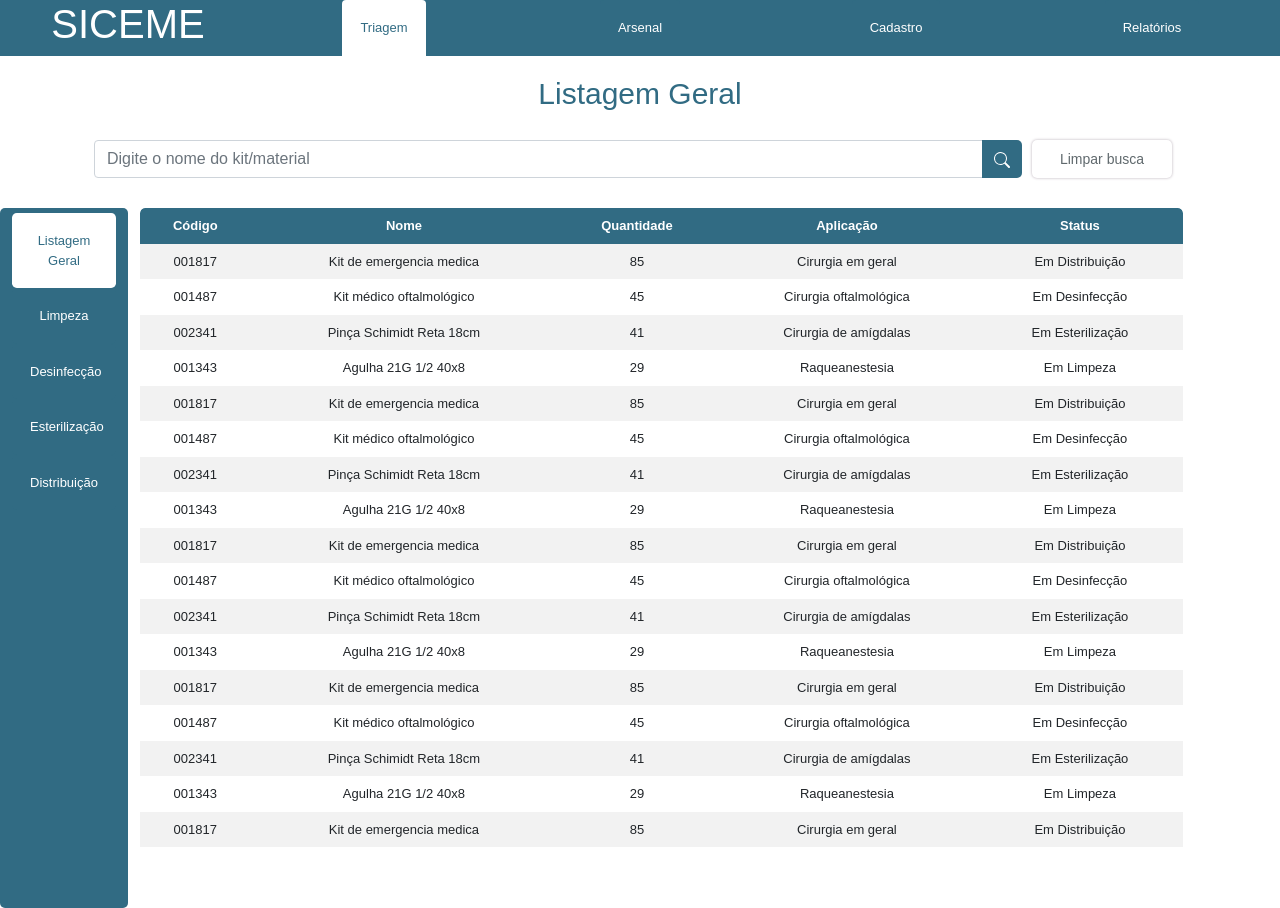
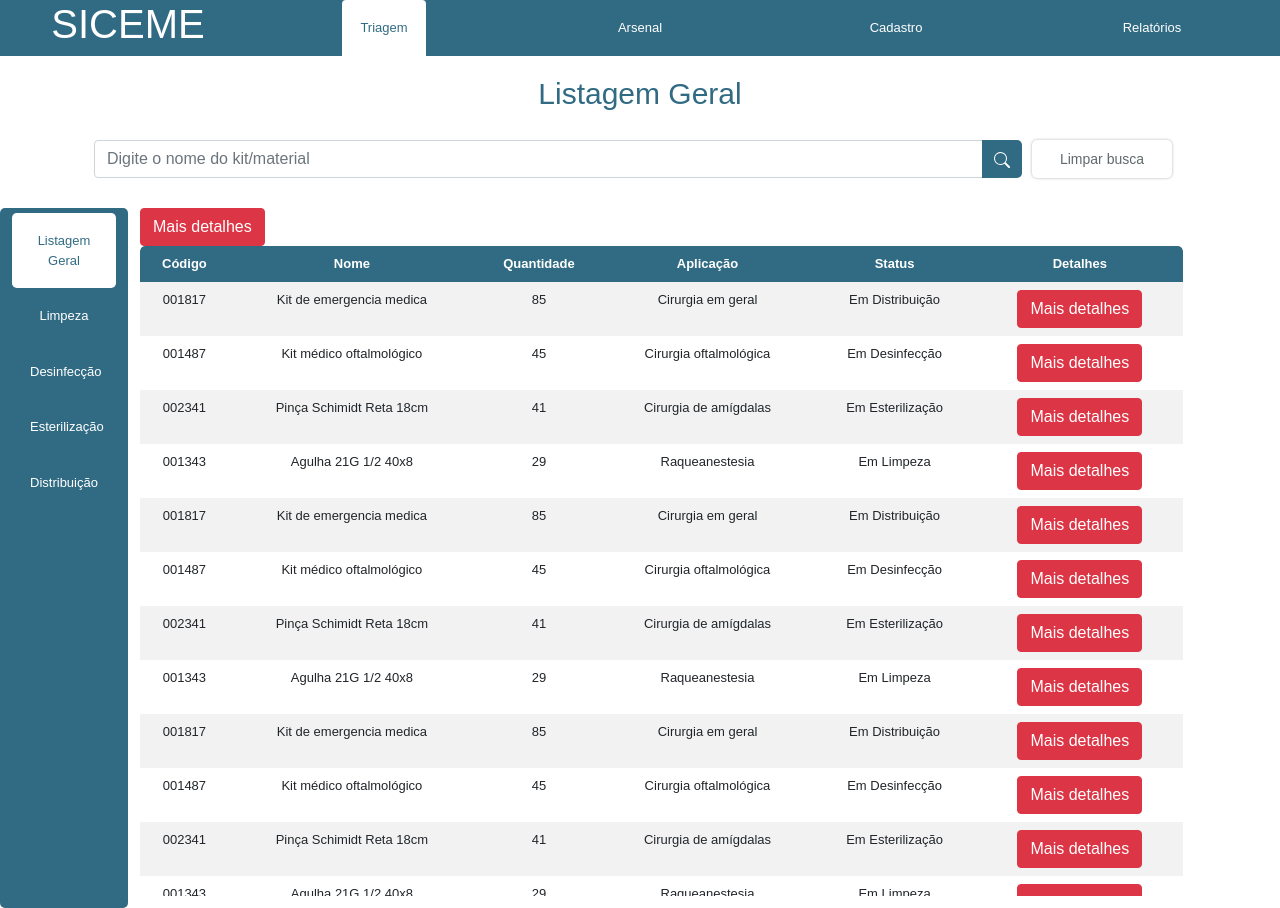
Before and after one commit to kaellandrade/siceme, a React (Create React App) app in the folder front-end/: page /triagem in a window 1280 px wide. Built offline with nearby package versions, Linux system fonts and the light colour scheme.

Commit message:
inicio do modal em triagem

```diff
--- /dev/null
+++ b/front-end/src/components/Modal/Modal_detalhes.jsx
@@ -0,0 +1,45 @@
+import React from 'react';
+import { Modal, ModalHeader, ModalBody, ModalFooter, Button } from 'reactstrap';
+
+
+function Modal_detalhes(props) {
+  return (
+
+    <div>
+      <Button
+        color="danger"
+        onClick={function noRefCheck(){}}
+      >
+        Mais detalhes
+      </Button>
+      <Modal
+        centered
+        fullscreen=""
+        size="xl"
+        toggle={function noRefCheck(){}}
+      >
+        <ModalHeader toggle={function noRefCheck(){}}>
+          Modal title
+        </ModalHeader>
+        <ModalBody>
+          Lorem ipsum dolor sit amet, consectetur adipisicing elit, sed do eiusmod tempor incididunt ut labore et dolore magna aliqua. Ut enim ad minim veniam, quis nostrud exercitation ullamco laboris nisi ut aliquip ex ea commodo consequat. Duis aute irure dolor in reprehenderit in voluptate velit esse cillum dolore eu fugiat nulla pariatur. Excepteur sint occaecat cupidatat non proident, sunt in culpa qui officia deserunt mollit anim id est laborum.
+        </ModalBody>
+        <ModalFooter>
+          <Button
+            color="primary"
+            onClick={function noRefCheck(){}}
+          >
+            Do Something
+          </Button>
+          {' '}
+          <Button onClick={function noRefCheck(){}}>
+            Cancel
+          </Button>
+        </ModalFooter>
+      </Modal>
+    </div>
+
+  );
+}
+
+export default Modal_detalhes;
--- a/front-end/src/pages/Triagem/RowTabelaTriagem.jsx
+++ b/front-end/src/pages/Triagem/RowTabelaTriagem.jsx
@@ -1,4 +1,5 @@
 import React from "react";
+import Modal_detalhes from "../../components/Modal/Modal_detalhes";
 
 function RowTabelaTriagem(props) {
   return (
@@ -18,6 +19,9 @@
       <td>
         Em {props.status}
       </td>
+      <td>
+        <Modal_detalhes/>
+      </td>
     </tr>
   );
 }
--- a/front-end/src/pages/Triagem/TabelaTriagem.jsx
+++ b/front-end/src/pages/Triagem/TabelaTriagem.jsx
@@ -54,6 +54,9 @@
               <th>
                 Status
               </th>
+              <th>
+                Detalhes
+              </th>
             </tr>
           </thead>
           <tbody>
--- a/front-end/src/pages/Triagem/index.js
+++ b/front-end/src/pages/Triagem/index.js
@@ -5,7 +5,8 @@
 import ButtonSubMenu from "./ButtonSubMenu"
 import "./index.css"
 import TabelaTriagem from "./TabelaTriagem";
-import { materiais } from "../../data/data"
+import { materiais } from "../../data/data";
+import Modal_detalhes from "../../components/Modal/Modal_detalhes";
 
 function Main(props) {
 
@@ -108,6 +109,7 @@
               </div>
 
               <div className="col-md-10">
+                <Modal_detalhes/>
                 <TabelaTriagem buttonSelect={buttonSelect} dataMaterias={dataMateriais} />
               </div>
             </div>
```
Also changed, not shown: 1 other file (tests, documents, lock files or other folders).
